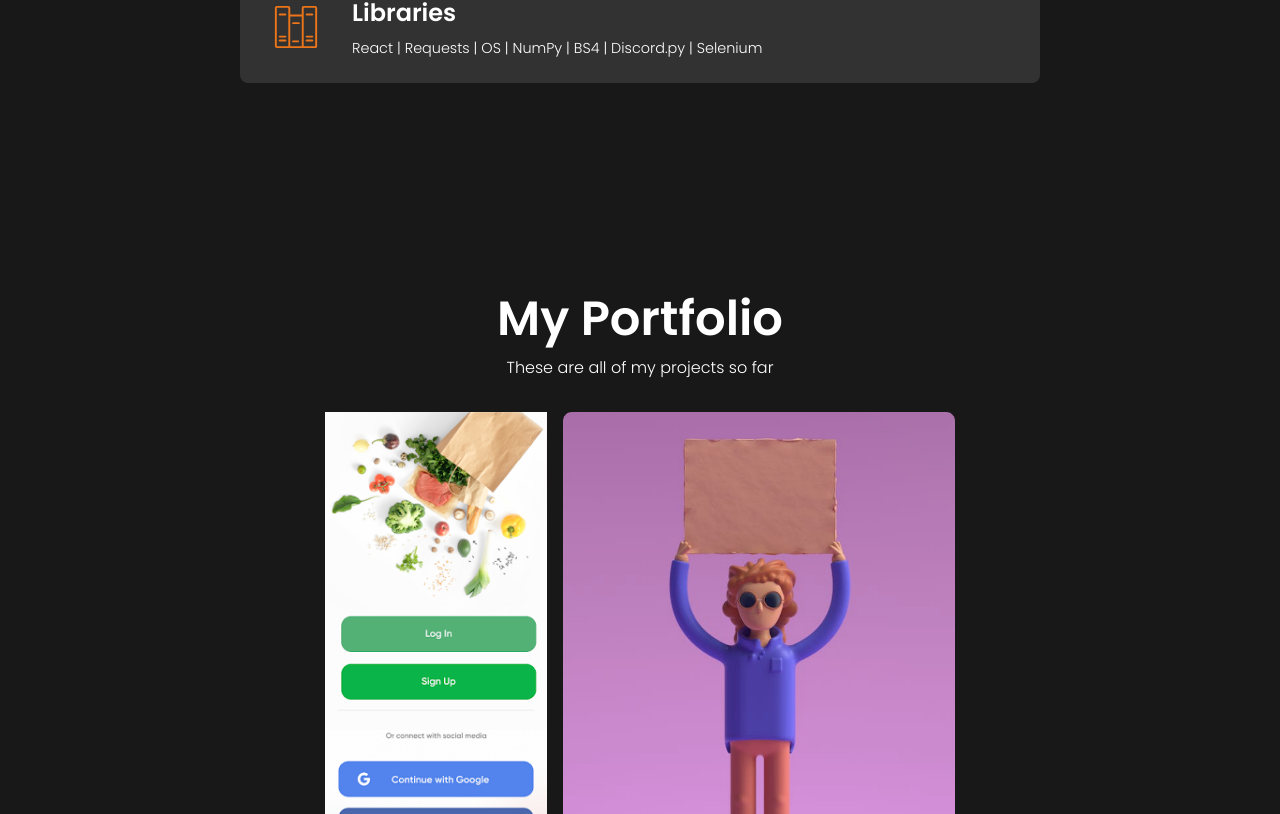
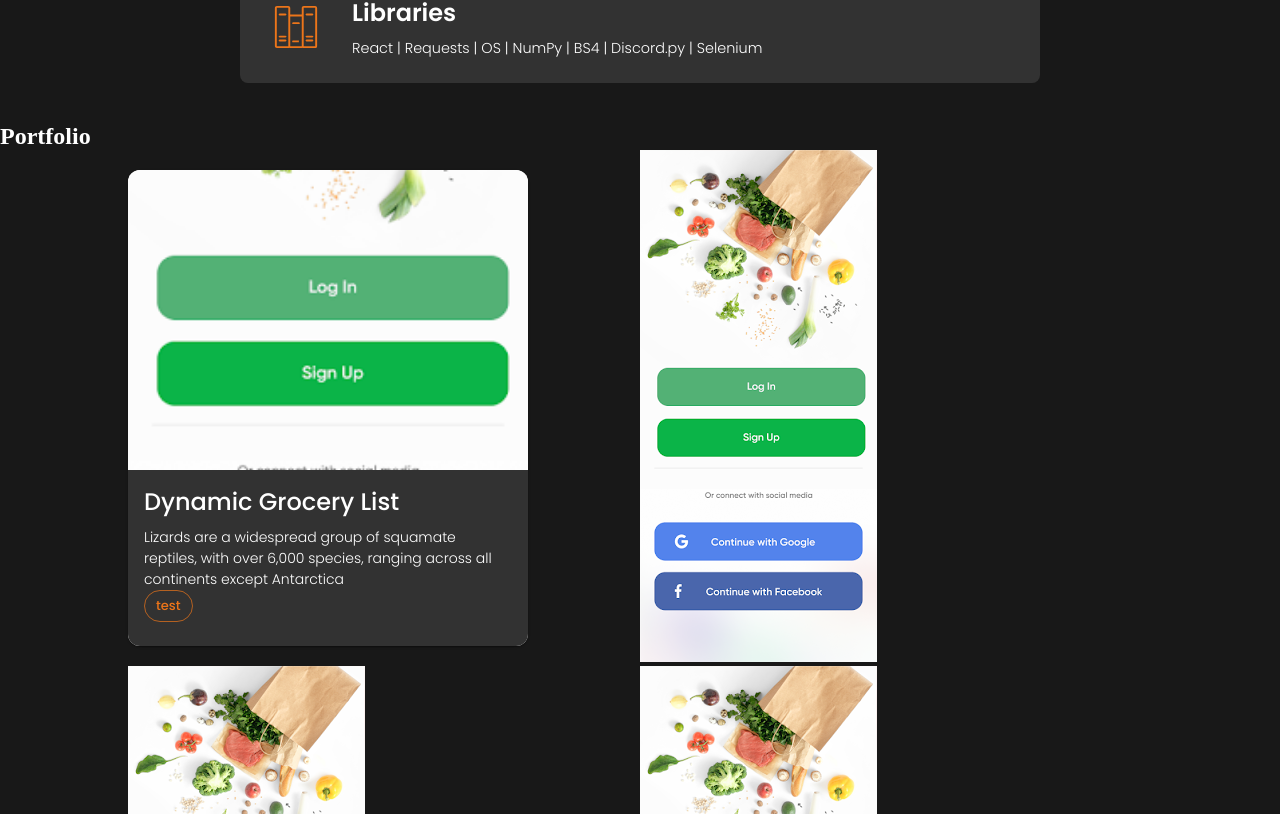
Before and after one commit to ChrisNguCS/portfolio-website, a React (Create React App) app: page / in a window 1280 px wide. Shown: the part 1286-2100 px from the top of the page. Built offline with nearby package versions, Linux system fonts and the light colour scheme.

Commit message:
material ui inti for portfolio

```diff
--- a/package.json
+++ b/package.json
@@ -3,6 +3,9 @@
   "version": "0.1.0",
   "private": true,
   "dependencies": {
+    "@emotion/react": "^11.11.1",
+    "@emotion/styled": "^11.11.0",
+    "@mui/material": "^5.14.19",
     "@react-pdf/renderer": "^3.1.14",
     "@testing-library/jest-dom": "^5.17.0",
     "@testing-library/react": "^13.4.0",
--- a/src/App.js
+++ b/src/App.js
@@ -3,8 +3,10 @@ import Intro from "./components/About/intro"
 import Skills from "./components/skills/skills"
 import Projects from "./components/portfolio/portfolio"
 import Contact from './components/contact/contact';
+import { createTheme, ThemeProvider } from "@mui/material";
 
 function App() {
+
 
   return (
     <div className="App">
--- a/src/components/navbar/navbar.js
+++ b/src/components/navbar/navbar.js
@@ -1,9 +1,9 @@
-import React, {useState} from 'react';
+import React from 'react';
 import './navbar.css';
 import logo from '../../assets/ologo.png';
 import contactImg from '../../assets/email.svg';
 import {Link} from 'react-scroll';
-import menu from '../../assets/menu.png';
+
 
 
 const Navbar = () => {
--- a/src/components/portfolio/portfolio.css
+++ b/src/components/portfolio/portfolio.css
@@ -1,48 +1,8 @@
-#projects {
-    margin: 0 auto;
-    min-height: calc(100vh - 4rem);
-    width: 100vw;
-    max-width: 60rem;
-    display: flex;
-    flex-direction: column;
+.portfolio{
+    font-family: 'Poppins', sans-serif;
+    justify-content: center;
     align-items: center;
-    justify-content: center;
-    text-align: center;
-    padding: 0 1rem;
-    font-family: 'Poppins', sans-serif;
 }
-
-.portfolioTitle {
-    font-size: 3rem;
-    font-weight: 600;
-    padding-top: 10rem;
-
+.portfolio.h2{
+    background-color: black;
 }
-
-.portfolioDesc {
-    font-weight: 300;
-    font-size: 1rem;
-    max-width: 51rem;
-    padding-bottom: 1.5rem;
-}
-
-.projectDisplay {
-    display: flex;
-    align-items: center;
-    justify-content: center;
-    width: 100vw;
-    max-width: 65rem;
-    flex-wrap: wrap;
-}
-
-.projectImg{
-    object-fit: cover;
-    height: 30rem;
-    margin: 0.5rem;
-}
-
-@media screen and (max-width:585px) {
-    .projectImg {
-        height: 70vh;
-    }
-}
--- a/src/components/portfolio/portfolio.js
+++ b/src/components/portfolio/portfolio.js
@@ -1,27 +1,72 @@
 import React from 'react'
 import './portfolio.css'
+import Grid from '@mui/material/Grid';
+import Card from '@mui/material/Card';
+import CardActions from '@mui/material/CardActions';
+import CardContent from '@mui/material/CardContent';
+import CardMedia from '@mui/material/CardMedia';
+import Button from '@mui/material/Button';
+import Typography from '@mui/material/Typography';
 import Project1 from '../../assets/project1.png'
 import Project2 from '../../assets/portfolio-1.png'
 import Project3 from '../../assets/portfolio-1.png'
 import Project4 from '../../assets/portfolio-1.png'
+import { Chip, colors, createTheme, ThemeProvider, useTheme} from '@mui/material';
+import theme from '../../theme.js'
 
 const Portfolio = () => {
   return (
-    <section id="projects">
-      <h2 className="portfolioTitle">
-        My Portfolio
-        </h2>
-      <span className="portfolioDesc">
-          These are all of my projects so far
-      </span>
-        <div className="projectDisplay">
-          <img src={Project1} alt='' className='projectImg' />
-          <img src={Project2} alt='' className='projectImg' />
-          <img src={Project3} alt='' className='projectImg' />
-          <img src={Project4} alt='' className='projectImg' />
-          <img src='' alt='' className='projectImg' />
-        </div>
+
+    <ThemeProvider theme={theme}>
+    <section id='portfolio'>
+      <h2>Portfolio</h2>
+      <Grid container spacing = {0} alignItems='center' justifyContent='center' display='flex' columns={5}>
+        <Grid item xs = {2}>
+          <Card sx={{
+            maxWidth: '400px',
+            borderRadius: '12px'
+            }}>
+            {/* Card Image */}
+            <CardMedia
+              component='img'
+              alt='project image'
+              height={300}
+              image={Project1}
+            />
+            <CardContent
+            sx={{
+              bgcolor: 'background.lightgray'
+            }}>
+              {/* Title */}
+              <Typography gutterBottom variant='h5' component='div' color={'white'}>
+                Dynamic Grocery List
+              </Typography>
+              {/* Descripton */}
+              <Typography color="white"
+              sx={{
+                fontWeight: '200',
+                fontSize: '14px'
+              }}>
+                Lizards are a widespread group of squamate reptiles, with over 6,000
+                species, ranging across all continents except Antarctica
+              </Typography>
+
+              <Chip label='test' variant='outlined' color='primary'/>
+            </CardContent>
+          </Card>
+        </Grid>
+        <Grid item sm={2}>
+          <img src={Project1} alt="" />
+        </Grid>
+        <Grid item sm={2}>
+          <img src={Project1} alt="" />
+        </Grid>
+        <Grid item sm={2}>
+          <img src={Project1} alt="" />
+        </Grid>
+      </Grid>
     </section>
+    </ThemeProvider>
   )
 }
 
--- /dev/null
+++ b/src/theme.js
@@ -0,0 +1,20 @@
+import { createTheme } from "@mui/material";
+
+const theme = createTheme({
+    palette: {
+        background:{
+            lightgray: '#323232',
+        },
+        primary:{
+            main: '#ec751a',
+        },
+    },
+    typography: {
+        fontFamily: [
+            'Poppins',
+            'sans-serif',
+        ].join(',')
+    }
+  });
+
+export default theme;
```
Also changed, not shown: 1 other file (tests, documents, lock files or other folders).
